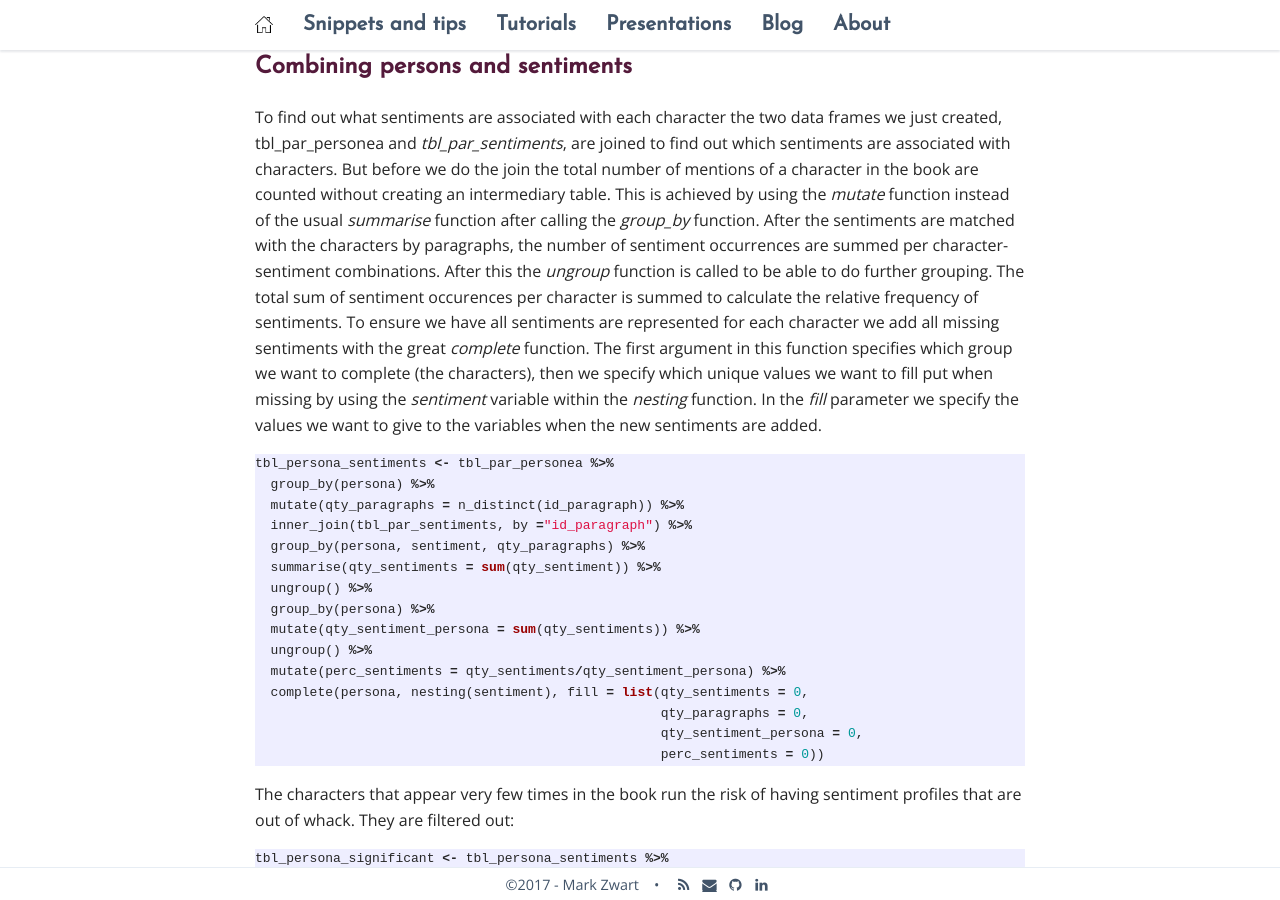
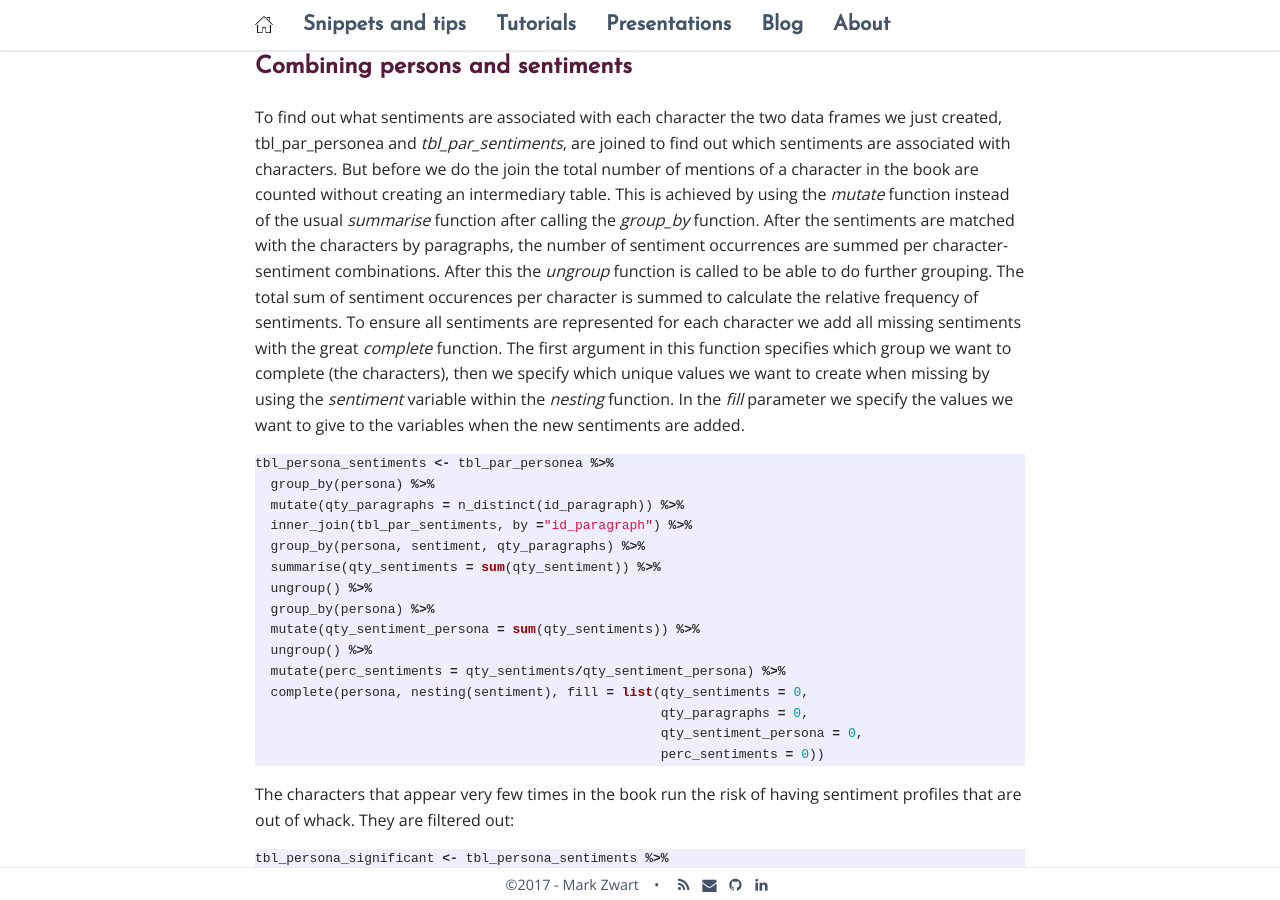
Before and after one commit to mark-me/mark-me.github.io, a Jekyll site: the page built from _pages/tutorials/mining-alices-wonderland/mining-alices-wonderland.md, in a window 1280 px wide and 900 px high, scrolled down 9203 px. Built offline with Jekyll 4.4.1, drawn with Linux system fonts in a browser that asks for light colours; nearby versions of some CDN libraries; comment, search, counter and statistics services are not loaded; some of the changed text lies outside the part shown.

Commit message:
Update mining-alices-wonderland.md

````diff
--- a/_pages/tutorials/mining-alices-wonderland/mining-alices-wonderland.md
+++ b/_pages/tutorials/mining-alices-wonderland/mining-alices-wonderland.md
@@ -257,7 +257,7 @@ tbl_sentiment_lexicon <- sentiments %>%
   mutate(sentiment = factor(sentiment, levels = sentiment_order, ordered = TRUE))
 ```
 
-This pepared _tbl_sentiment_lexicon_ data frame is used together with the _tbl_word_ data frame to tie the sentiments to paragraphs. The sentiments are grouped by paragraph and their frequency is counted.
+This pepared data frame _tbl_sentiment_lexicon_ is used together with the _tbl_word_ data frame to tie the sentiments to paragraphs. The sentiments are grouped by paragraph and their frequency is counted.
 
 ```r
 tbl_par_sentiments <- tbl_words %>%
@@ -298,7 +298,7 @@ The plot below shows when the characters appearance throut the book. As you can
 
 ## Combining persons and sentiments
 
-To find out what sentiments are associated with each character the two data frames we just created, tbl_par_personea and _tbl_par_sentiments_, are joined to find out which sentiments are associated with characters. But before we do the join the total number of mentions of a character in the book are counted without creating an intermediary table. This is achieved by using the _mutate_ function instead of the usual _summarise_ function after calling the _group_by_ function. After the sentiments are matched with the characters by paragraphs, the number of sentiment occurrences are summed per character-sentiment combinations. After this the _ungroup_ function is called to be able to do further grouping. The total sum of sentiment occurences per character is summed to calculate the relative frequency of sentiments. To ensure we have all sentiments are represented for each character we add all missing sentiments with the great _complete_ function. The first argument in this function specifies which group we want to complete (the characters), then we specify which unique values we want to fill put when missing by using the _sentiment_ variable within the _nesting_ function. In the _fill_ parameter we specify the values we want to give to the variables when the new sentiments are added.
+To find out what sentiments are associated with each character the two data frames we just created, tbl_par_personea and _tbl_par_sentiments_, are joined to find out which sentiments are associated with characters. But before we do the join the total number of mentions of a character in the book are counted without creating an intermediary table. This is achieved by using the _mutate_ function instead of the usual _summarise_ function after calling the _group_by_ function. After the sentiments are matched with the characters by paragraphs, the number of sentiment occurrences are summed per character-sentiment combinations. After this the _ungroup_ function is called to be able to do further grouping. The total sum of sentiment occurences per character is summed to calculate the relative frequency of sentiments. To ensure all sentiments are represented for each character we add all missing sentiments with the great _complete_ function. The first argument in this function specifies which group we want to complete (the characters), then we specify which unique values we want to create when missing by using the _sentiment_ variable within the _nesting_ function. In the _fill_ parameter we specify the values we want to give to the variables when the new sentiments are added.
 
 ```r
 tbl_persona_sentiments <- tbl_par_personea %>%
````
Also changed, not shown: other parts of _pages/tutorials/mining-alices-wonderland/mining-alices-wonderland.md (+1 -1 lines).
